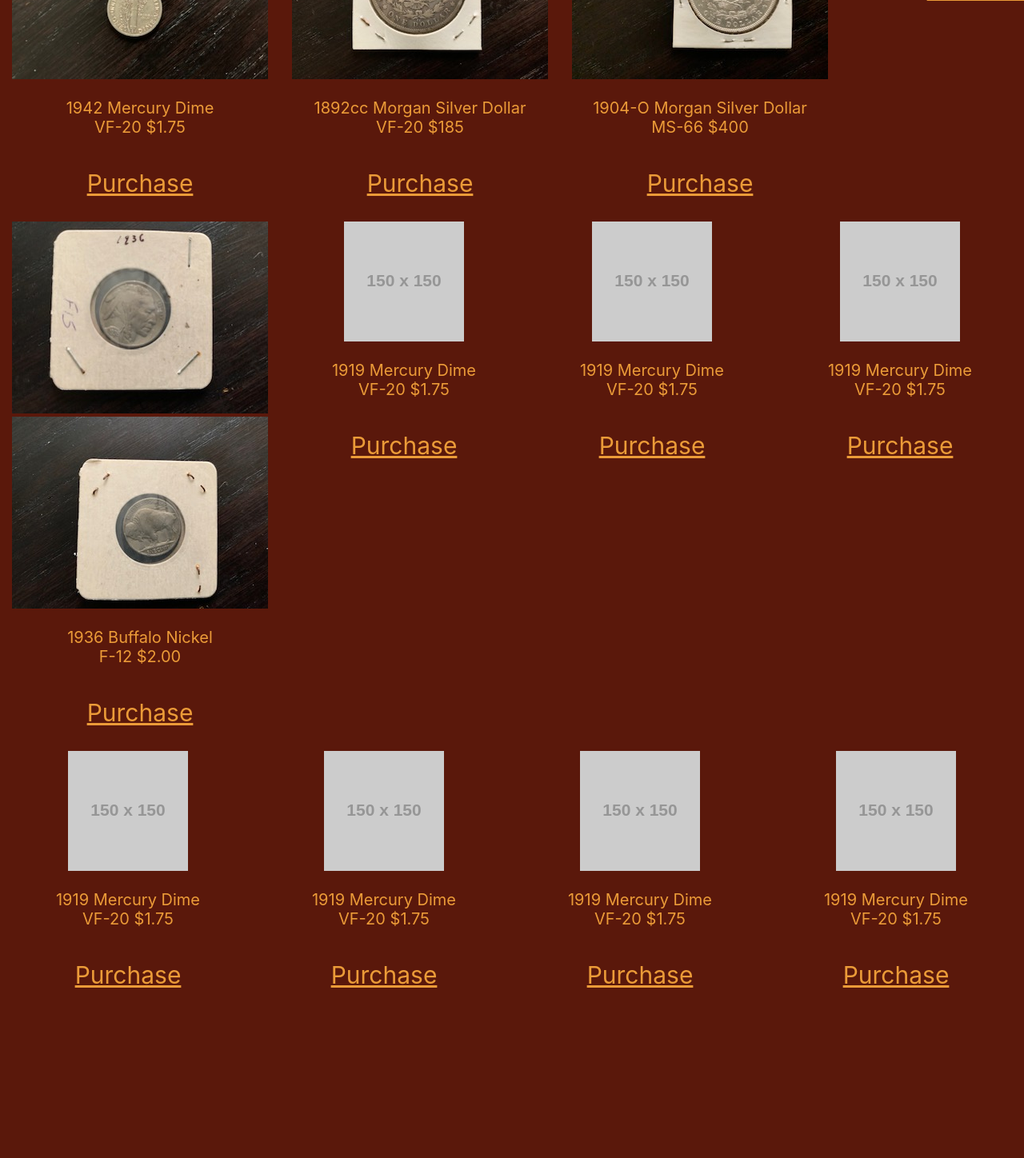
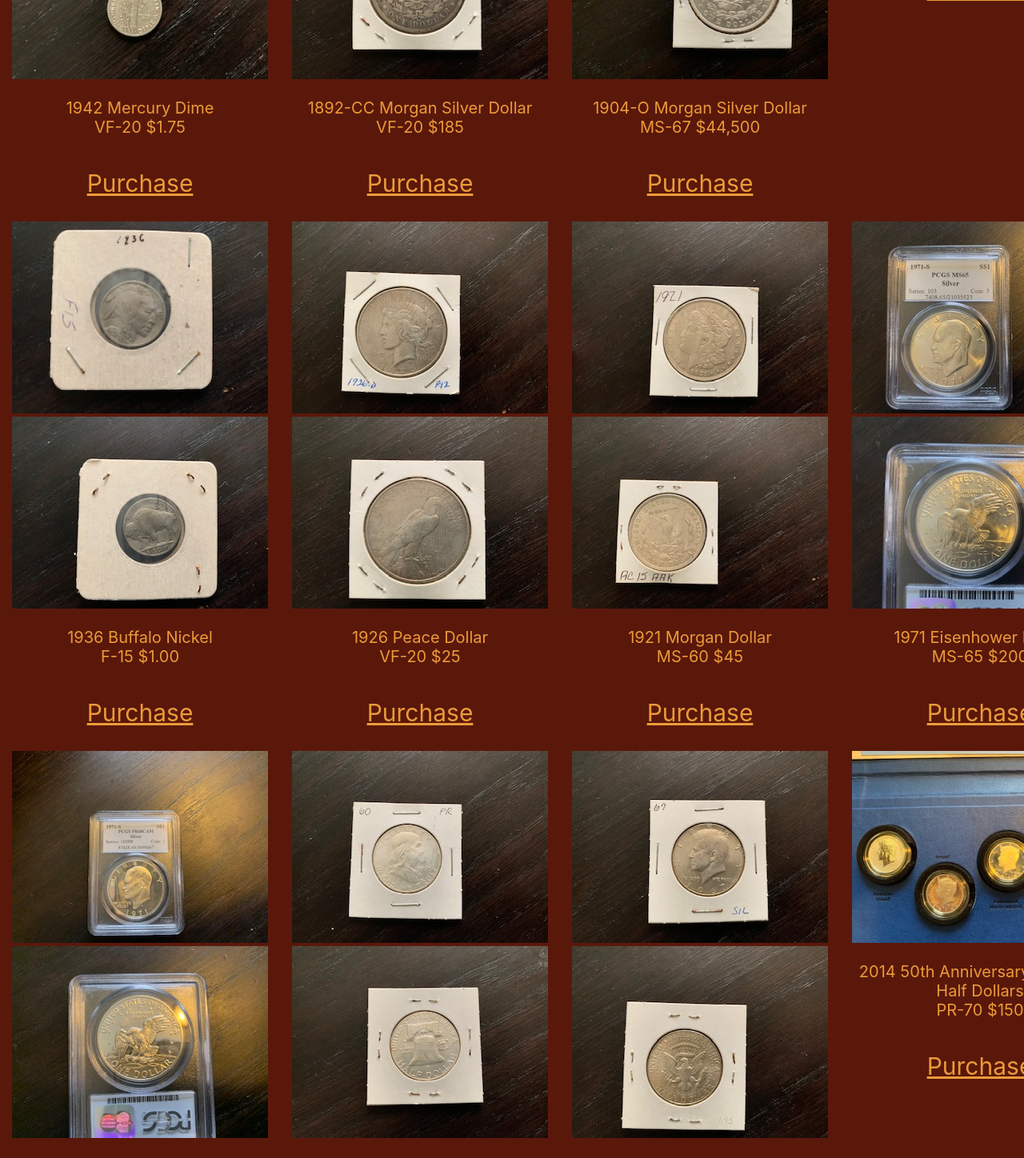
Before and after one commit to NekoCarreraDesigns/geeks-antiques, a React (Create React App) app in the folder geeks-antiques/: page /coins-view in a window 1280 px wide. Shown: the part 720-2168 px from the top of the page at 80% size. Before the commit the page ends 1972 px from the top, so only its background shows below. Built offline with nearby package versions, Linux system fonts and the light colour scheme; a web font is replaced by a local one.

Commit message:
added rest of the coins to page

```diff
--- a/geeks-antiques/src/components/Coins-View/index.js
+++ b/geeks-antiques/src/components/Coins-View/index.js
@@ -20,7 +20,7 @@ function CoinsView() {
           <img alt='coin' src='./assets/Morgan_1892_Obverse.jpg' />
           <img alt='coin' src='./assets/Morgan_1892_Reverse.jpg' />
           <p className='description'>
-            1892cc Morgan Silver Dollar
+            1892-CC Morgan Silver Dollar
             <br /> VF-20 $185
           </p>
           <br />
@@ -33,7 +33,7 @@ function CoinsView() {
           <img alt='coin' src='./assets/Morgan_1904_Reverse.jpg' />
           <p className='description'>
             1904-O Morgan Silver Dollar
-            <br /> MS-66 $400
+            <br /> MS-67 $44,500
           </p>
           <br />
           <a className='purchase-link' href='/purchase-message'>
@@ -57,7 +57,7 @@ function CoinsView() {
           <img alt='coin' src='./assets/Buffalo_1936_Obverse.jpg' />
           <img alt='coin' src='./assets/Buffalo_1936_Reverse.jpg' />
           <p className='description'>
-            1936 Buffalo Nickel <br /> F-12 $2.00
+            1936 Buffalo Nickel <br /> F-15 $1.00
           </p>
           <br />
           <a className='purchase-link' href='/purchase-message'>
@@ -65,9 +65,10 @@ function CoinsView() {
           </a>
         </div>
         <div className='coin-column'>
-          <img alt='coin' src='http://placehold.jp/150x150.png' />
+          <img alt='coin' src='./assets/Peace_1926_Obverse.jpg' />
+          <img alt='coin' src='./assets/Peace_1926_Reverse.jpg' />
           <p className='description'>
-            1919 Mercury Dime <br /> VF-20 $1.75
+            1926 Peace Dollar <br /> VF-20 $25
           </p>
           <br />
           <a className='purchase-link' href='/purchase-message'>
@@ -75,9 +76,10 @@ function CoinsView() {
           </a>
         </div>
         <div className='coin-column'>
-          <img alt='coin' src='http://placehold.jp/150x150.png' />
+          <img alt='coin' src='./assets/Morgan_1921_Obverse.jpg' />
+          <img alt='coin' src='./assets/Morgan_1921_Reverse.jpg' />
           <p className='description'>
-            1919 Mercury Dime <br /> VF-20 $1.75
+            1921 Morgan Dollar <br /> MS-60 $45
           </p>
           <br />
           <a className='purchase-link' href='/purchase-message'>
@@ -85,9 +87,10 @@ function CoinsView() {
           </a>
         </div>
         <div className='coin-column'>
-          <img alt='coin' src='http://placehold.jp/150x150.png' />
+          <img alt='coin' src='./assets/Eisenhower_1971_Obverse.jpg' />
+          <img alt='coin' src='./assets/Eisenhower_1971_Reverse.jpg' />
           <p className='description'>
-            1919 Mercury Dime <br /> VF-20 $1.75
+            1971 Eisenhower Dollar <br /> MS-65 $200
           </p>
           <br />
           <a className='purchase-link' href='/purchase-message'>
@@ -97,9 +100,16 @@ function CoinsView() {
       </div>
       <div className='coin-row-2'>
         <div className='coin-column'>
-          <img alt='coin' src='http://placehold.jp/150x150.png' />
+          <img
+            alt='coin'
+            src='./assets/Eisenhower_1971_DCAM_Proof_Obverse.jpg'
+          />
+          <img
+            alt='coin'
+            src='./assets/Eisenhower_1971_DCAM_Proof_Reverse.jpg'
+          />
           <p className='description'>
-            1919 Mercury Dime <br /> VF-20 $1.75
+            1971 Eisenhower Proof Dollar Deep Cameo <br /> PR-68 $2,500
           </p>
           <br />
           <a className='purchase-link' href='/purchase-message'>
@@ -107,9 +117,10 @@ function CoinsView() {
           </a>
         </div>
         <div className='coin-column'>
-          <img alt='coin' src='http://placehold.jp/150x150.png' />
+          <img alt='coin' src='./assets/Franklin_1960_Proof_Obverse.jpg' />
+          <img alt='coin' src='./assets/Franklin_1960_Proof_Reverse.jpg' />
           <p className='description'>
-            1919 Mercury Dime <br /> VF-20 $1.75
+            1960 Franklin Half Dollar <br /> PR-68 $150
           </p>
           <br />
           <a className='purchase-link' href='/purchase-message'>
@@ -117,9 +128,16 @@ function CoinsView() {
           </a>
         </div>
         <div className='coin-column'>
-          <img alt='coin' src='http://placehold.jp/150x150.png' />
+          <img
+            alt='coin'
+            src='./assets/JFK_1967_Silver_Half_Dollar_Obverse.jpg'
+          />
+          <img
+            alt='coin'
+            src='./assets/JFK_1967_Silver_Half_Dollar_Reverse.jpg'
+          />
           <p className='description'>
-            1919 Mercury Dime <br /> VF-20 $1.75
+            1967 Kennedy Half Dollar <br /> MS-66 $500
           </p>
           <br />
           <a className='purchase-link' href='/purchase-message'>
@@ -127,9 +145,9 @@ function CoinsView() {
           </a>
         </div>
         <div className='coin-column'>
-          <img alt='coin' src='http://placehold.jp/150x150.png' />
+          <img alt='coin' src='./assets/JFK_Half_Dollars.jpg' />
           <p className='description'>
-            1919 Mercury Dime <br /> VF-20 $1.75
+            2014 50th Anniversary Kennedy Half Dollars <br /> PR-70 $150
           </p>
           <br />
           <a className='purchase-link' href='/purchase-message'>
```
